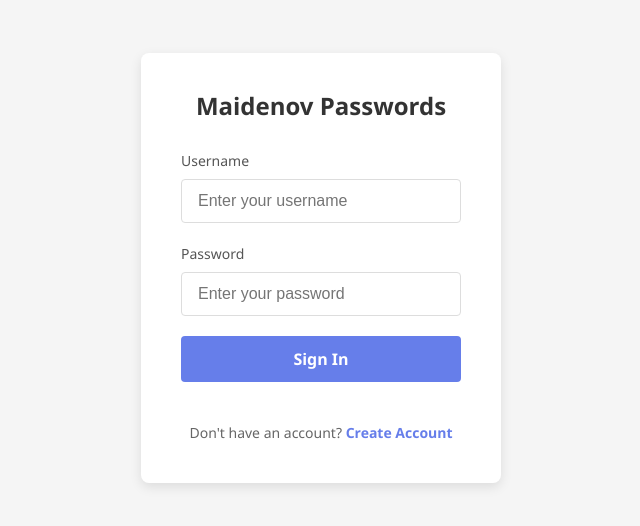
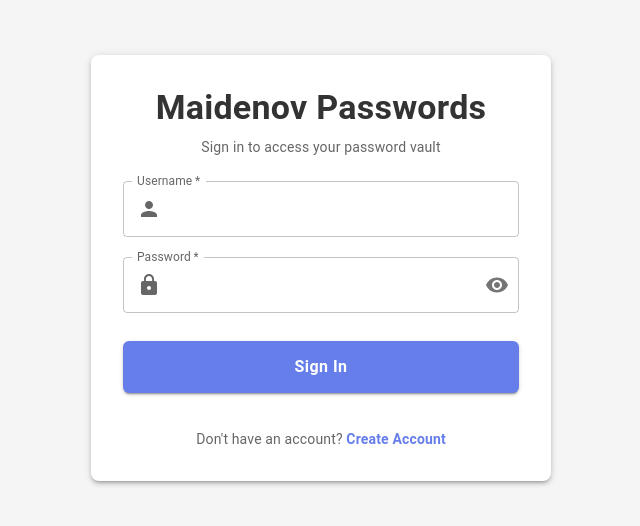
Before and after one commit to achraf-jeday/React-Vite-Maidenov-Passwords, a React (Vite) app: page /login in a window 1280 px wide. Shown: the part 132-658 px from the top of the page, without its empty margins (319-959 px from the left). Built offline with nearby package versions, Linux system fonts and the light colour scheme.

Commit message:
Remove security issue and style login form.

```diff
--- a/src/components/LoginForm.jsx
+++ b/src/components/LoginForm.jsx
@@ -4,17 +4,36 @@ import { useAuth } from '../hooks/useAuth';
 import { authenticateWithDrupal, getUserInfo } from '../services/authService';
 import apiService from '../services/apiService';
 import OAUTH_CONFIG from '../config/oauth';
+import {
+  Box,
+  TextField,
+  Button,
+  Typography,
+  Alert,
+  CircularProgress,
+  Paper,
+  InputAdornment,
+  IconButton
+} from '@mui/material';
+import {
+  Person,
+  Lock,
+  Visibility,
+  VisibilityOff
+} from '@mui/icons-material';
 
 /**
  * Login Form Component
  * Handles seamless authentication with Drupal using ROPC (Resource Owner Password Credentials)
  */
 const LoginForm = () => {
-  const { loading, error, checkAuthStatus } = useAuth();
+  const { loading: authLoading, error, checkAuthStatus } = useAuth();
   const navigate = useNavigate();
   const [username, setUsername] = useState('');
   const [password, setPassword] = useState('');
+  const [showPassword, setShowPassword] = useState(false);
   const [loginError, setLoginError] = useState('');
+  const [loading, setLoading] = useState(false);
 
   // Function to trigger auth state update after login
   const triggerAuthUpdate = async () => {
@@ -39,6 +58,8 @@ const LoginForm = () => {
       setLoginError('Please enter both username and password');
       return;
     }
+
+    setLoading(true);
 
     try {
       // Authenticate directly with Drupal using ROPC flow
@@ -108,206 +129,208 @@ const LoginForm = () => {
     } catch (error) {
       console.error('Login failed:', error);
       setLoginError('Login failed: ' + error.message);
+    } finally {
+      setLoading(false);
     }
   };
 
   return (
-    <div className="login-container" style={{
+    <Box
+      sx={{
         width: '100%',
-      maxWidth: '400px',
-      padding: '20px',
-      display: 'flex',
-      alignItems: 'center',
-      justifyContent: 'center',
-      height: '100%',
-      boxSizing: 'border-box'
-    }}>
-      <div className="login-box" style={{
-        background: 'white',
-        padding: '40px',
-        borderRadius: '8px',
-        boxShadow: '0 4px 12px rgba(0, 0, 0, 0.1)',
-        width: '100%',
-        maxWidth: '400px'
-      }}>
-        <h1 style={{
+        maxWidth: '500px',
+        padding: '20px'
+      }}
+    >
+      <Paper
+        elevation={3}
+        sx={{
+          p: 4,
+          borderRadius: 2
+        }}
+      >
+        <Typography
+          variant="h4"
+          component="h1"
+          gutterBottom
+          sx={{
             textAlign: 'center',
+            fontWeight: 700,
             color: '#333',
-          marginBottom: '30px',
-          fontSize: '24px',
-          fontWeight: '600'
-        }}>
+            mb: 1
+          }}
+        >
           Maidenov Passwords
-        </h1>
+        </Typography>
+
+        <Typography
+          variant="body2"
+          sx={{
+            textAlign: 'center',
+            color: '#666',
+            mb: 3
+          }}
+        >
+          Sign in to access your password vault
+        </Typography>
 
         {loginError && (
-          <div style={{
-            backgroundColor: '#fee',
-            borderColor: '#fbb',
-            color: '#c33',
-            padding: '12px',
-            borderRadius: '4px',
-            marginBottom: '20px',
-            border: '1px solid',
-            fontSize: '14px'
-          }}>
+          <Alert severity="error" sx={{ mb: 3 }}>
             {loginError}
-          </div>
+          </Alert>
         )}
 
-        <form className="login-form" style={{
-          display: 'flex',
-          flexDirection: 'column',
-          gap: '20px'
-        }} onSubmit={handleLogin}>
-          <div className="form-group" style={{
-            display: 'flex',
-            flexDirection: 'column',
-            gap: '8px'
-          }}>
-            <label htmlFor="username" style={{
-              fontSize: '14px',
-              fontWeight: '500',
-              color: '#555'
-            }}>
-              Username
-            </label>
-            <input
+        <form onSubmit={handleLogin}>
+          <Box sx={{ display: 'flex', flexDirection: 'column', gap: 2.5 }}>
+            <TextField
+              fullWidth
+              label="Username"
               type="text"
-              id="username"
-              name="username"
-              placeholder="Enter your username"
               value={username}
               onChange={(e) => {
                 setUsername(e.target.value);
-                // Clear error when user starts typing
-                if (loginError) {
-                  setLoginError('');
-                }
+                if (loginError) setLoginError('');
               }}
               disabled={loading}
               required
-              style={{
-                padding: '12px 16px',
-                border: '1px solid #ddd',
-                borderRadius: '4px',
-                fontSize: '16px',
-                transition: 'border-color 0.3s ease'
+              autoComplete="username"
+              InputProps={{
+                startAdornment: (
+                  <InputAdornment position="start">
+                    <Person sx={{ color: '#666' }} />
+                  </InputAdornment>
+                ),
+              }}
+              sx={{
+                '& .MuiOutlinedInput-root': {
+                  '&:hover fieldset': {
+                    borderColor: '#667eea',
+                  },
+                  '&.Mui-focused fieldset': {
+                    borderColor: '#667eea',
+                  },
+                },
+                '& .MuiInputLabel-root.Mui-focused': {
+                  color: '#667eea',
+                },
               }}
             />
-          </div>
 
-          <div className="form-group" style={{
-            display: 'flex',
-            flexDirection: 'column',
-            gap: '8px'
-          }}>
-            <label htmlFor="password" style={{
-              fontSize: '14px',
-              fontWeight: '500',
-              color: '#555'
-            }}>
-              Password
-            </label>
-            <input
-              type="password"
-              id="password"
-              name="password"
-              placeholder="Enter your password"
+            <TextField
+              fullWidth
+              label="Password"
+              type={showPassword ? 'text' : 'password'}
               value={password}
               onChange={(e) => {
                 setPassword(e.target.value);
-                // Clear error when user starts typing
-                if (loginError) {
-                  setLoginError('');
-                }
+                if (loginError) setLoginError('');
               }}
               disabled={loading}
               required
-              style={{
-                padding: '12px 16px',
-                border: '1px solid #ddd',
-                borderRadius: '4px',
-                fontSize: '16px',
-                transition: 'border-color 0.3s ease'
+              autoComplete="current-password"
+              InputProps={{
+                startAdornment: (
+                  <InputAdornment position="start">
+                    <Lock sx={{ color: '#666' }} />
+                  </InputAdornment>
+                ),
+                endAdornment: (
+                  <InputAdornment position="end">
+                    <IconButton
+                      aria-label="toggle password visibility"
+                      onClick={() => setShowPassword(!showPassword)}
+                      onMouseDown={(e) => e.preventDefault()}
+                      edge="end"
+                    >
+                      {showPassword ? <VisibilityOff /> : <Visibility />}
+                    </IconButton>
+                  </InputAdornment>
+                ),
+              }}
+              sx={{
+                '& .MuiOutlinedInput-root': {
+                  '&:hover fieldset': {
+                    borderColor: '#667eea',
+                  },
+                  '&.Mui-focused fieldset': {
+                    borderColor: '#667eea',
+                  },
+                },
+                '& .MuiInputLabel-root.Mui-focused': {
+                  color: '#667eea',
+                },
               }}
             />
-          </div>
 
-          <button
+            <Button
               type="submit"
-            className="login-button"
+              variant="contained"
+              size="large"
               disabled={loading}
-            style={{
-              background: loading ? '#9ca3af' : '#667eea',
-              color: 'white',
-              border: 'none',
-              padding: '12px',
-              borderRadius: '4px',
+              fullWidth
+              sx={{
+                mt: 1,
+                py: 1.5,
+                bgcolor: '#667eea',
                 fontSize: '16px',
-              fontWeight: '600',
-              cursor: loading ? 'not-allowed' : 'pointer',
-              transition: 'background-color 0.3s ease'
-            }}
-            onMouseEnter={(e) => {
-              if (!loading) e.target.style.background = '#5568d3';
-            }}
-            onMouseLeave={(e) => {
-              if (!loading) e.target.style.background = '#667eea';
+                fontWeight: 600,
+                textTransform: 'none',
+                borderRadius: 1.5,
+                '&:hover': {
+                  bgcolor: '#5568d3',
+                },
+                '&.Mui-disabled': {
+                  bgcolor: '#ccc',
+                },
               }}
             >
               {loading ? (
-              <>
-                <span className="spinner"></span>
-                Signing in...
-              </>
+                <Box sx={{ display: 'flex', alignItems: 'center', gap: 1 }}>
+                  <CircularProgress size={20} color="inherit" />
+                  <span>Signing in...</span>
+                </Box>
               ) : (
                 'Sign In'
               )}
-          </button>
+            </Button>
 
             {loading && (
-            <p className="login-hint" style={{
+              <Typography
+                variant="body2"
+                sx={{
                   textAlign: 'center',
                   color: '#666',
                   fontSize: '14px'
-            }}>
+                }}
+              >
                 Authenticating with Drupal...
-            </p>
+              </Typography>
             )}
 
-          {error && (
-            <p className="error-message" style={{
-              color: 'red',
-              textAlign: 'center',
-              fontSize: '14px'
-            }}>
-              {error}
-            </p>
-          )}
-
-          {/* Register Link */}
-          <p style={{
+            <Typography
+              variant="body2"
+              sx={{
                 textAlign: 'center',
                 color: '#666',
-            fontSize: '14px',
-            marginTop: '20px'
-          }}>
+                mt: 2
+              }}
+            >
               Don't have an account?{' '}
               <Link
                 to="/register"
                 style={{
                   color: '#667eea',
                   textDecoration: 'none',
-                fontWeight: '600'
+                  fontWeight: 600
                 }}
               >
                 Create Account
               </Link>
-          </p>
+            </Typography>
+          </Box>
         </form>
-      </div>
-    </div>
+      </Paper>
+    </Box>
   );
 };
 
```
Also changed, not shown: src/components/PackingKeySetForm.jsx (+5 -4 lines). Lines whose indentation alone changed are shown as unchanged.
